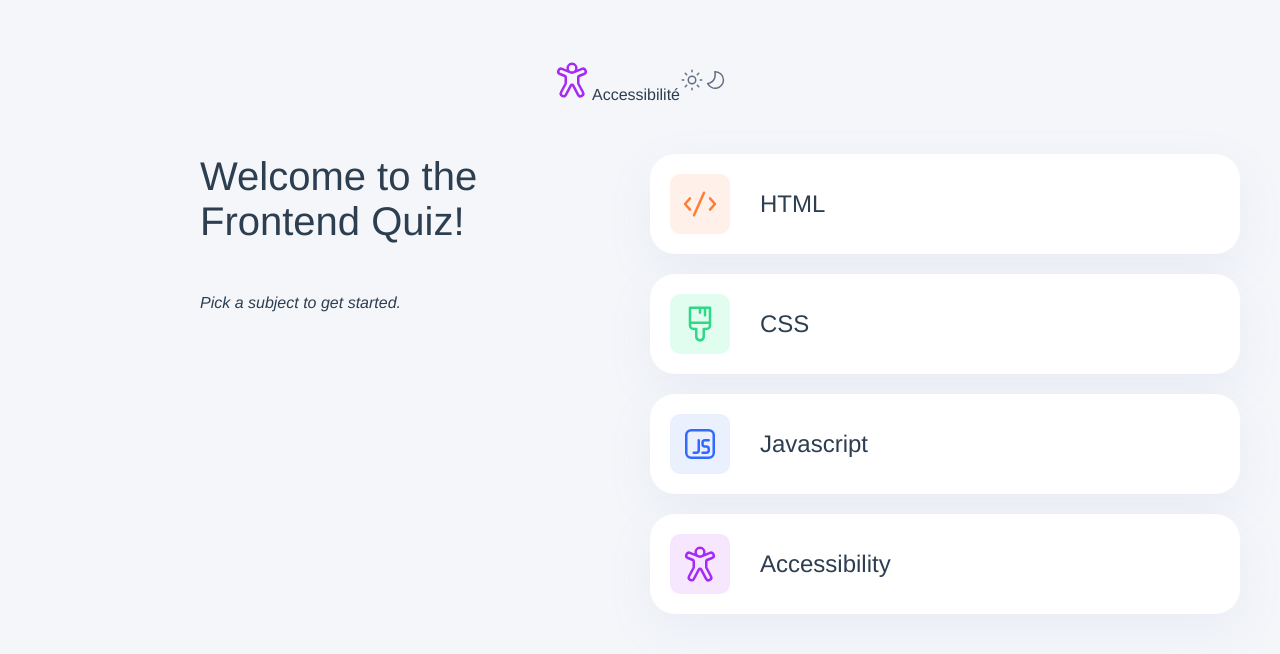
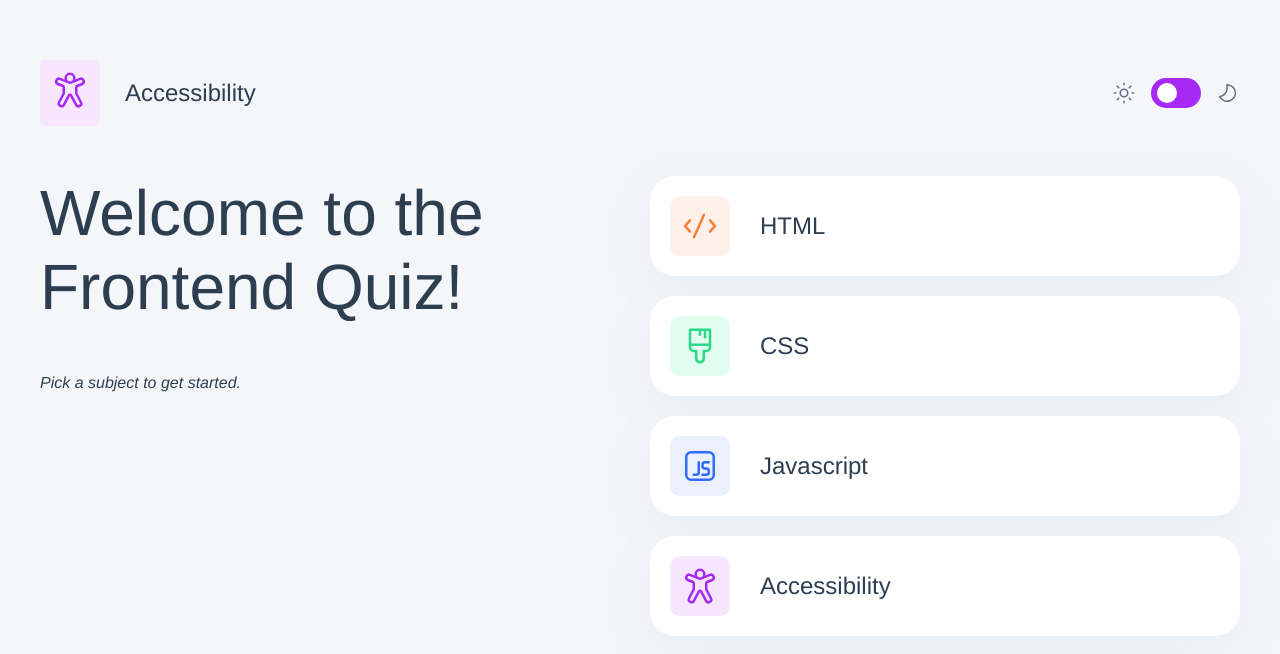
Before and after one commit to bertrand-d/quizz-app, a Vue app: page / in a window 1280 px wide. Shown: the top 654 px of the page. Built offline with nearby package versions, Linux system fonts and the light colour scheme.

Commit message:
finished homepage

```diff
--- a/src/App.vue
+++ b/src/App.vue
@@ -17,7 +17,6 @@ export default {
 </script>
 
 <style lang="scss">
-
 body {
   margin: 0;
   background-color: #F4F6FA;
@@ -37,11 +36,27 @@ body {
 
 h1 {
   margin: 0;
-  font-size: 2.5em;
+  font-size: 4em;
   font-weight: 300;
 }
 
 p {
   margin: 0;
 }
+
+.html {
+  background-color: #FFF1E9;
+}
+
+.css {
+  background-color: #E0FDEF;
+}
+
+.js {
+  background-color: #EBF0FF;
+}
+
+.accessibility {
+  background-color: #F6E7FF;
+}
 </style>
--- a/src/components/HeaderSection.vue
+++ b/src/components/HeaderSection.vue
@@ -1,11 +1,17 @@
 <template>
-  <header class="header">
+  <header class="max-container header ">
     <div class="header-title">
-      <img src='/images/icon-accessibility.svg' />
-      <span>Accessibilité</span>
+      <div class="header-img-container accessibility">
+        <img src='/images/icon-accessibility.svg' />
+      </div>
+      <span>Accessibility</span>
     </div>
     <div class="header-toggle">
       <img src='/images/icon-sun-dark.svg' />
+      <label class="switch">
+        <input type="checkbox">
+        <span class="slider round"></span>
+      </label>
       <img src='/images/icon-moon-dark.svg' />
     </div>
   </header>
@@ -18,12 +24,88 @@ export default {
 </script>
 
 <style lang="scss">
-
 .header {
   display: flex;
-  justify-content: center;
+  justify-content: space-between;
   align-items: center;
-  margin-bottom: 50px;
+  margin: 0 auto 50px auto;
+
+  &-title,
+  &-toggle {
+    display: flex;
+    align-items: center;
+  }
+
+  &-title {
+    gap: 25px;
+    font-size: 1.5em;
+    font-weight: 500;
+  }
+
+  &-img-container {
+    padding: 10px;
+    border-radius: 5px;
+  }
+
+  &-toggle {
+    gap: 15px;
+  }
+
+  /* The switch - the box around the slider */
+  .switch {
+    position: relative;
+    display: inline-block;
+    width: 50px;
+    height: 30px;
+  }
+
+  /* Hide default HTML checkbox */
+  .switch input {
+    opacity: 0;
+    width: 0;
+    height: 0;
+  }
+
+  /* The slider */
+  .slider {
+    position: absolute;
+    cursor: pointer;
+    top: 0;
+    left: 0;
+    right: 0;
+    bottom: 0;
+    background-color: #A729F5;
+    -webkit-transition: .4s;
+    transition: .4s;
+  }
+
+  .slider:before {
+    position: absolute;
+    content: "";
+    height: 20px;
+    width: 20px;
+    left: 5.5px;
+    bottom: 5.5px;
+    background-color: white;
+    -webkit-transition: .4s;
+    transition: .4s;
+  }
+
+  input:checked+.slider {
+    background-color: #A729F5;
+  }
+
+  input:checked+.slider:before {
+    transform: translateX(18px);
+  }
+
+  /* Rounded sliders */
+  .slider.round {
+    border-radius: 34px;
+  }
+
+  .slider.round:before {
+    border-radius: 50%;
+  }
 }
-
 </style>
--- a/src/pages/HomePage.vue
+++ b/src/pages/HomePage.vue
@@ -60,8 +60,6 @@ export default {
         display: flex;
         flex-direction: column;
         gap: 50px;
-        margin-left: auto;
-        width: 25%;
     }
 
     &-right {
@@ -96,21 +94,5 @@ export default {
         padding: 10px;
         border-radius: 10px;
     }
-
-    .html {
-        background-color: #FFF1E9;
-    }
-
-    .css {
-        background-color: #E0FDEF;
-    }
-
-    .js {
-        background-color: #EBF0FF;
-    }
-
-    .accessibility {
-        background-color: #F6E7FF;
-    }
 }
 </style>
```
